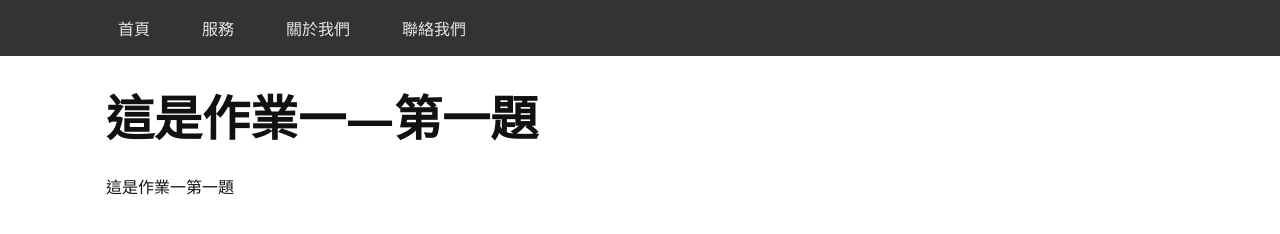
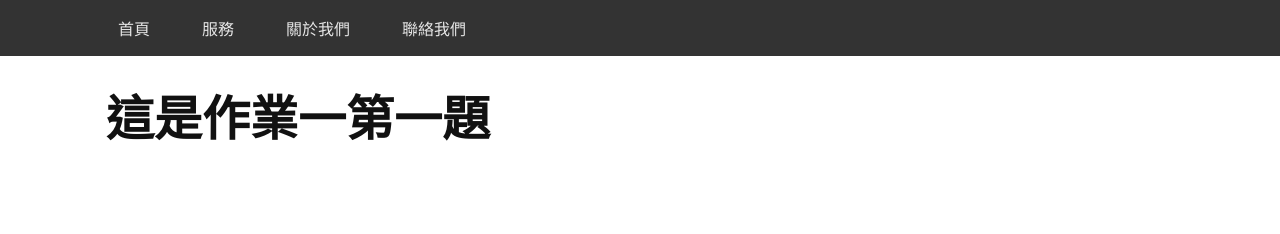
Before and after one commit to JfproIM/WebAPPHW1q1, a plain HTML site: page index.html in a window 1280 px wide. Drawn offline with Linux system fonts and the light colour scheme.

Commit message:
Update index.html

```diff
--- a/index.html
+++ b/index.html
@@ -29,8 +29,7 @@
 
   <!-- 主內容區域，導覽列下方顯示文字 -->
   <main class="container">
-    <h1>這是作業一—第一題</h1>
-    <p>這是作業一第一題</p>  <!-- 新加入的文字 -->
+    <h1>這是作業一第一題</h1>
   </main>
 
 
```
